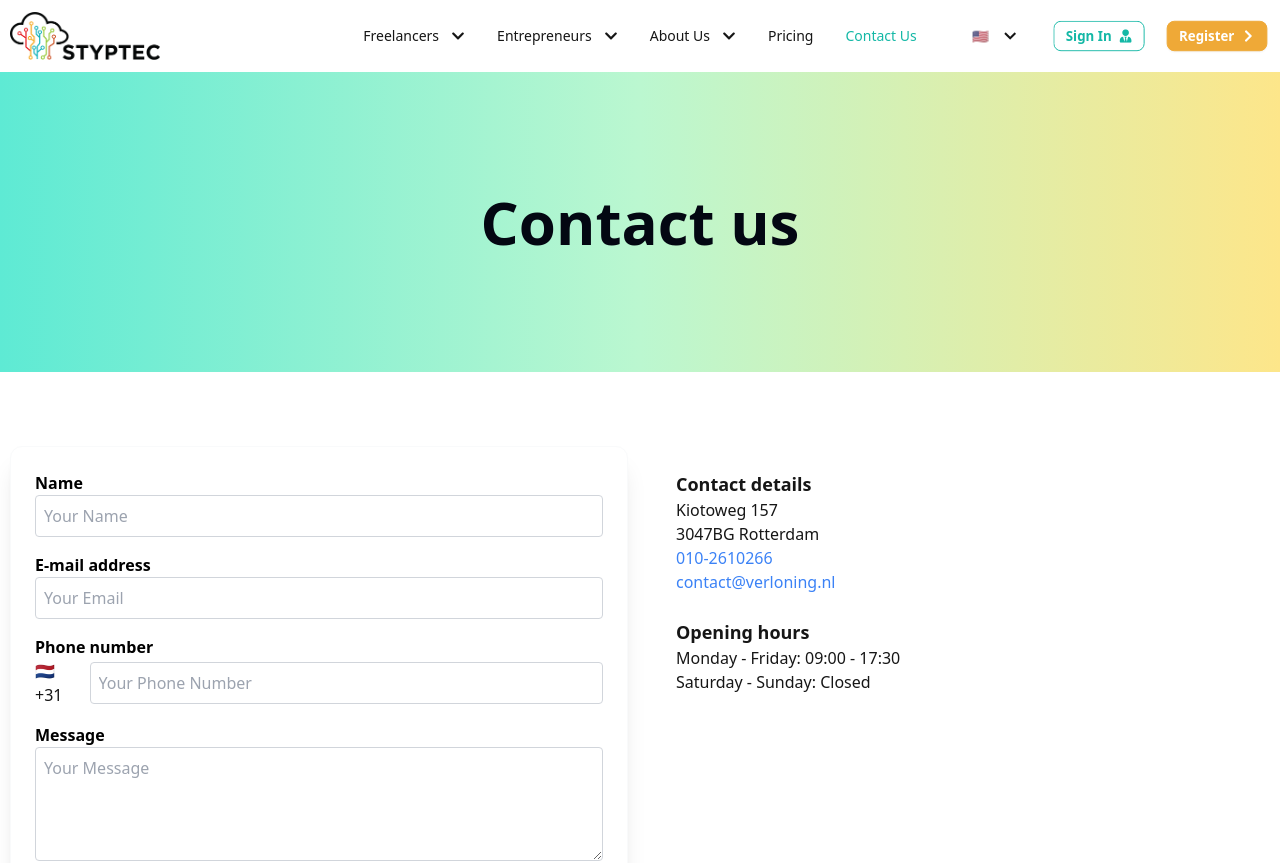
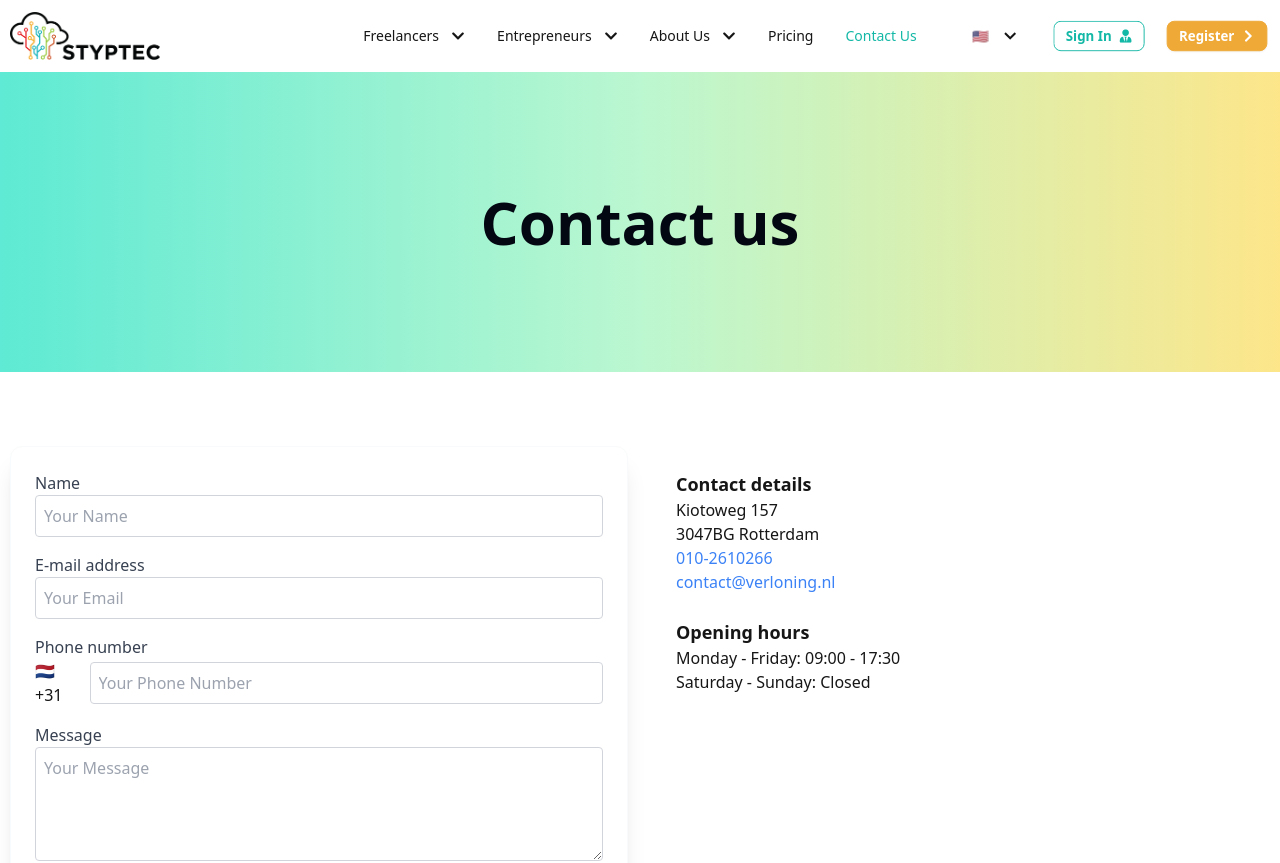
Before and after one commit to celestialdiamante/styptec, a Next.js app: page /en/contact-us in a window 1280 px wide. Shown: the top 863 px of the page. Built offline with nearby package versions, Linux system fonts and the light colour scheme.

Commit message:
contact error resolve

```diff
--- a/src/components/ContactForm.tsx
+++ b/src/components/ContactForm.tsx
@@ -2,6 +2,7 @@
 import React from 'react';
 import { z } from 'zod';
 
+// Define the Zod schema
 const contactSchema = z.object({
   name: z.string().min(1, { message: 'Name is required' }),
   email: z.string().email({ message: 'Email is invalid' }),
@@ -11,6 +12,14 @@ const contactSchema = z.object({
   message: z.string().min(1, { message: 'Message is required' }),
 });
 
+// Define the shape of the error object
+interface FormErrors {
+  name: string;
+  email: string;
+  phone: string;
+  message: string;
+}
+
 const ContactForm = () => {
   const [formData, setFormData] = React.useState({
     name: '',
@@ -19,7 +28,7 @@ const ContactForm = () => {
     message: '',
   });
 
-  const [errors, setErrors] = React.useState({
+  const [errors, setErrors] = React.useState<FormErrors>({
     name: '',
     email: '',
     phone: '',
@@ -37,17 +46,24 @@ const ContactForm = () => {
     e.preventDefault();
 
     try {
-
+      // Validate data
       await contactSchema.parseAsync(formData);
       console.log('Form Data:', formData);
-
+      // Reset errors
       setErrors({ name: '', email: '', phone: '', message: '' });
     } catch (error) {
       if (error instanceof z.ZodError) {
-        const newErrors: any = {};
+        const newErrors: FormErrors = {
+          name: '',
+          email: '',
+          phone: '',
+          message: '',
+        };
+
         error.errors.forEach((err) => {
-          newErrors[err.path[0]] = err.message;
+          newErrors[err.path[0] as keyof FormErrors] = err.message; // Use type assertion
         });
+
         setErrors(newErrors);
       }
     }
@@ -56,7 +72,7 @@ const ContactForm = () => {
   return (
     <form onSubmit={handleSubmit} className="space-y-4">
       <div>
-        <label className="block text-black font-semibold" htmlFor="name">
+        <label className="block text-gray-700" htmlFor="name">
           Name
         </label>
         <input
@@ -70,7 +86,7 @@ const ContactForm = () => {
         {errors.name && <p className="text-red-500">{errors.name}</p>}
       </div>
       <div>
-        <label className="block text-black font-semibold" htmlFor="email">
+        <label className="block text-gray-700" htmlFor="email">
           E-mail address
         </label>
         <input
@@ -84,7 +100,7 @@ const ContactForm = () => {
         {errors.email && <p className="text-red-500">{errors.email}</p>}
       </div>
       <div>
-        <label className="block text-black font-semibold" htmlFor="phone">
+        <label className="block text-gray-700" htmlFor="phone">
           Phone number
         </label>
         <div className="flex items-center">
@@ -101,7 +117,7 @@ const ContactForm = () => {
         {errors.phone && <p className="text-red-500">{errors.phone}</p>}
       </div>
       <div>
-        <label className="block text-black font-semibold" htmlFor="message">
+        <label className="block text-gray-700" htmlFor="message">
           Message
         </label>
         <textarea
```
